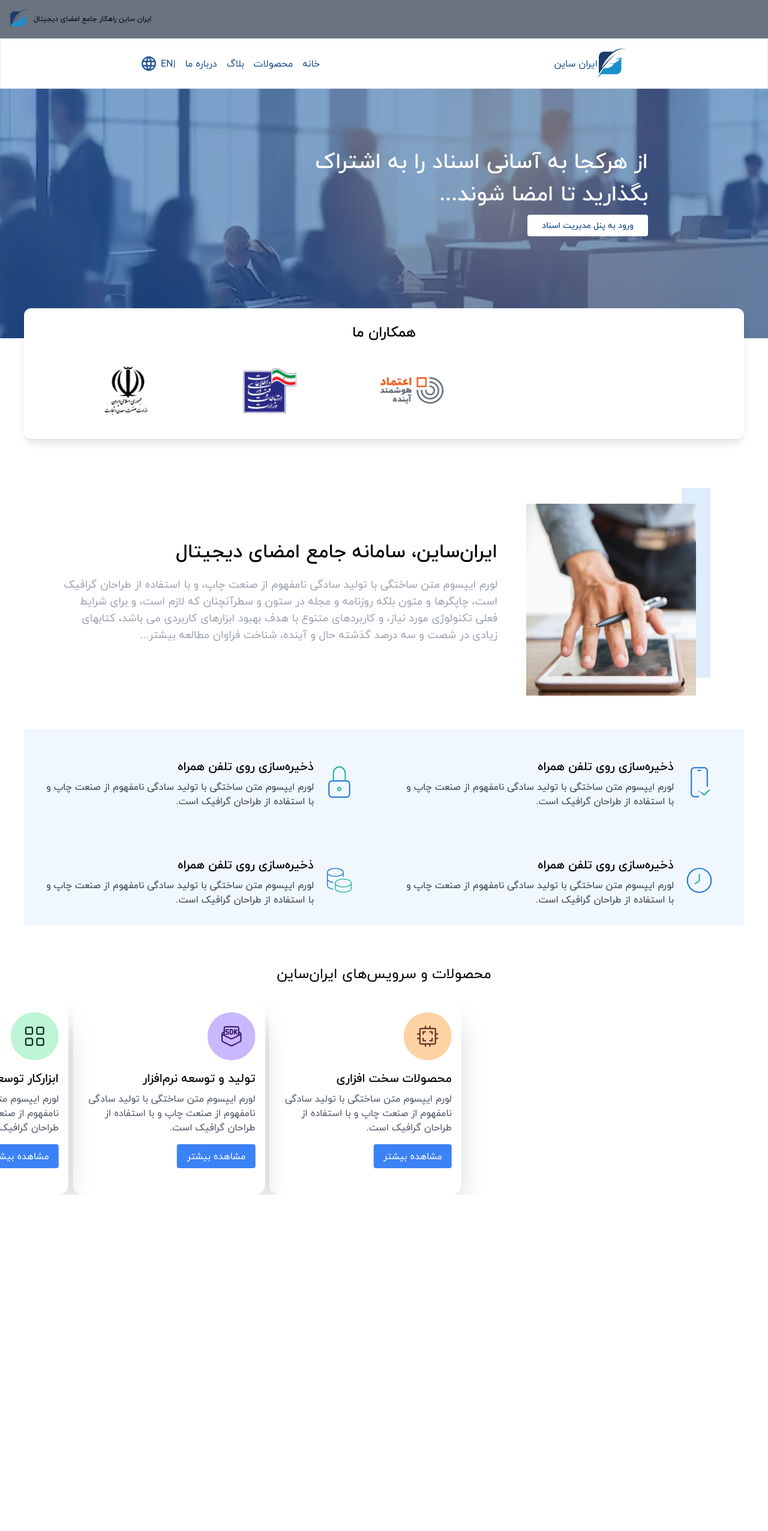
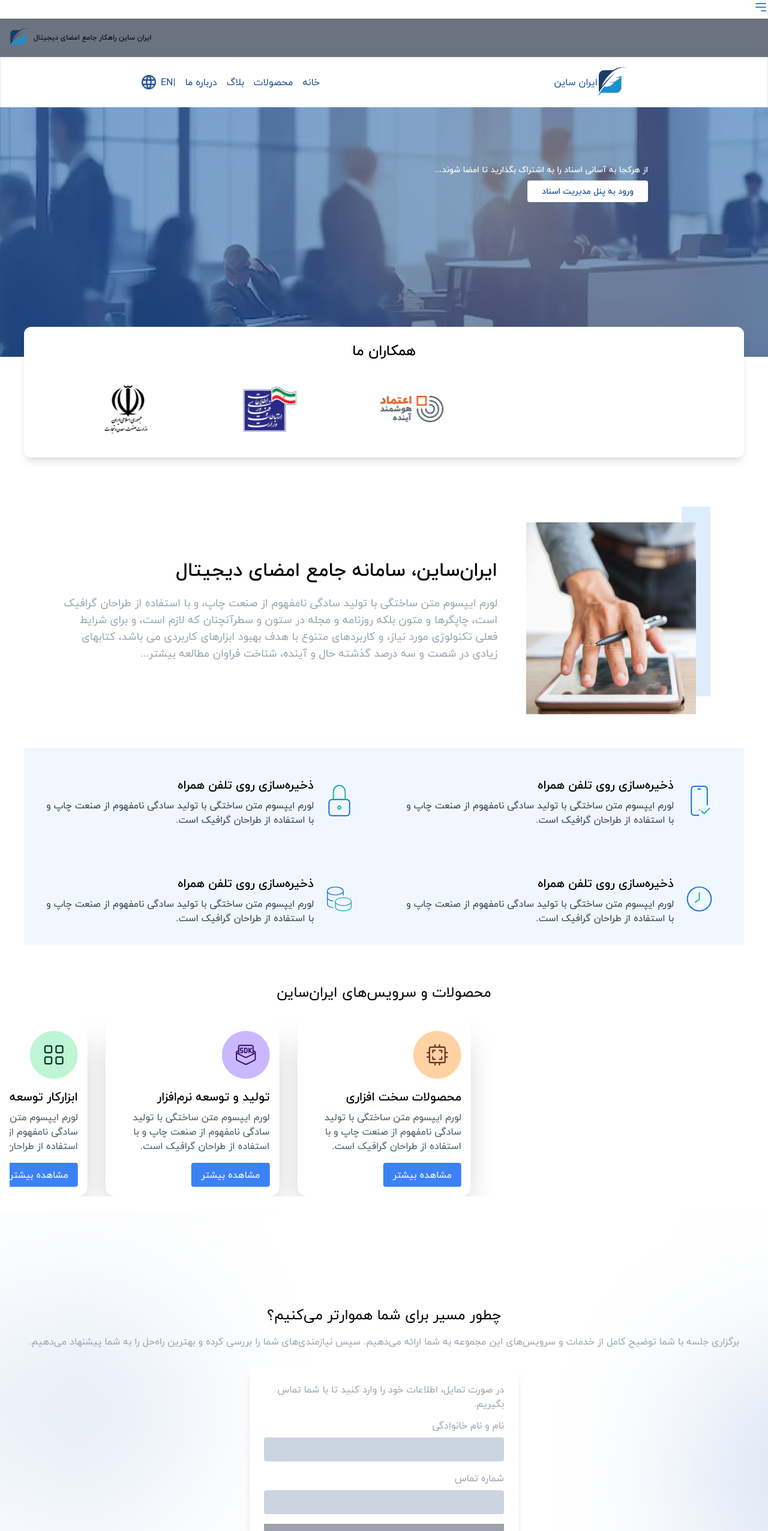
Before and after one commit to mahbobe-mohseni/iraaan-sighn-, a React (Create React App) app: page / in a window 1280 px wide. Shown: the top 2553 px of the page at 60% size. Before the commit the page ends 2016 px from the top, so only its background shows below. Built offline with nearby package versions, Linux system fonts and the light colour scheme; the HTML template or start-up script is replaced by a standard one.

Commit message:
add backgrondimg to image config

```diff
--- /dev/null
+++ b/src/components/ContactForm.jsx
@@ -0,0 +1,75 @@
+import React, { useState } from 'react';
+import { LowerBackGround } from "../images";
+
+const ContactForm = () => {
+  const [formData, setFormData] = useState({
+    name: '',
+    phone: '',
+    email: '',
+    noContact: false,
+  });
+
+  const handleChange = (e) => {
+    const { name, value, type, checked } = e.target;
+    setFormData({
+      ...formData,
+      [name]: type === 'checkbox' ? checked : value,
+    });
+  };
+
+  const handleSubmit = (e) => {
+    e.preventDefault();
+    // Handle form submission logic here
+    console.log(formData);
+  };
+
+  return (
+    <div
+    style={{ backgroundImage: `url(${LowerBackGround})` }}
+    className="flex flex-col items-center justify-center min-h-screen bg-white text-black">
+      <h1 className="text-2xl mb-4 text-black">چطور مسیر برای شما هموارتر می‌کنیم؟</h1>
+      <p className="text-center mb-8 text-mygray">
+        برگزاری جلسه با شما توضیح کامل از خدمات و سرویس‌های این مجموعه به شما ارائه می‌دهیم. سپس نیازمندی‌های شما را بررسی کرده و بهترین راه‌حل را به شما پیشنهاد می‌دهیم.
+      </p>
+      <form onSubmit={handleSubmit} className=" bg-white p-6 rounded-lg shadow-lg w-full max-w-md">
+        <div className="mb-4">
+        <p className='mb-3 text-mygray'>در صورت تمایل، اطلاعات خود را وارد کنید تا با شما تماس بگیریم.</p>
+          <label className="block mb-2 text-mygray" htmlFor="name">نام و نام خانوادگی</label>
+          <input
+            type="text"
+            id="name"
+            name="name"
+            value={formData.name}
+            onChange={handleChange}
+            className="w-full p-2 rounded bg-slate-300 text-white"
+          />
+        </div>
+        <div className="mb-4">
+          <label className="block mb-2 text-mygray" htmlFor="phone">شماره تماس</label>
+          <input
+            type="text"
+            id="phone"
+            name="phone"
+            value={formData.phone}
+            onChange={handleChange}
+            className="w-full p-2 rounded bg-slate-300 text-white"
+          />
+        </div>
+
+        <div className="mb-4 flex items-center bg-mygray p-2">
+          <input
+            type="checkbox"
+            id="noContact"
+            name="noContact"
+            checked={formData.noContact}
+            onChange={handleChange}
+          />
+          <label htmlFor="noContact">  من ربات نیستم  </label>
+        </div>
+        <button type="submit" className=" w-32 p-2 bg-blue-600 rounded text-white">ثبت اطلاعات</button>
+      </form>
+    </div>
+  );
+};
+
+export default ContactForm;
--- /dev/null
+++ b/src/components/HamburgerMenu.jsx
@@ -0,0 +1,62 @@
+import React, { useState } from 'react';
+import { Logo, Vector } from "../images";
+
+const HamburgerMenu = () => {
+  const [isOpen, setIsOpen] = useState(false);
+
+  const toggleMenu = () => {
+    setIsOpen(!isOpen);
+  };
+
+  return (
+    <div className="relative">
+      <button
+        className="text-blue-500 focus:outline-none"
+        onClick={toggleMenu}
+      >
+        <svg
+          className="w-6 h-6"
+          fill="none"
+          stroke="currentColor"
+          viewBox="0 0 24 24"
+          xmlns="http://www.w3.org/2000/svg"
+        >
+          <path
+            strokeLinecap="round"
+            strokeLinejoin="round"
+            strokeWidth="2"
+            d="M4 6h16M4 12h16m-7 6h7"
+          ></path>
+        </svg>
+      </button>
+      {isOpen && (
+        <div className="absolute right-0 mt-2 w-48 bg-white rounded-md shadow-lg z-20">
+          <a href="#" className="block px-4 py-2 text-gray-800 hover:bg-gray-200">خانه</a>
+          <a href="#" className="block px-4 py-2 text-gray-800 hover:bg-gray-200">محصولات</a>
+          <a href="#" className="block px-4 py-2 text-gray-800 hover:bg-gray-200">درباره ما</a>
+        </div>
+      )}
+    </div>
+  );
+};
+
+
+
+
+<div className="App">
+<header className="bg-white shadow">
+  <div className="container mx-auto px-4 py-4 flex justify-between items-center">
+    <div className="text-blue-500 text-xl font-bold">لوگو</div>
+    <nav className="hidden md:flex space-x-4">
+      <a href="#" className="text-gray-800 hover:text-blue-500">خانه</a>
+      <a href="#" className="text-gray-800 hover:text-blue-500">محصولات</a>
+      <a href="#" className="text-gray-800 hover:text-blue-500">درباره ما</a>
+    </nav>
+    <div className="md:hidden">
+      <HamburgerMenu />
+    </div>
+  </div>
+</header>
+</div>
+
+export default HamburgerMenu;
--- a/src/components/ImageComponent.jsx
+++ b/src/components/ImageComponent.jsx
@@ -6,10 +6,10 @@
   return (
     <section
       style={{ backgroundImage: `url(${BannerPicture})` }}
-      className="relative w-full bg-cover bg-center h-[416px] pt-[94px]" // vaghti gharar nist chizi bind koni nemikhad {} ro bezari
+      className="relative w-full bg-cover bg-center h-[416px] pt-[94px]"
     >
-      <div className="w-[607px] break-words mr-[200px]">
-        <p className="font-bold text-white text-4xl leading-[54px] mb-2">
+      <div className="w-[607px] break-words mr-[200px] sm:hideden">
+        <p className="font-bold text-white text-4xl leading-[54px] mb-2 sm:text-sm">
           از هرکجا به آسانی اسناد را به اشتراک بگذارید تا امضا شوند...
         </p>
 
--- a/src/components/ProductServicesSlider.jsx
+++ b/src/components/ProductServicesSlider.jsx
@@ -1,9 +1,10 @@
 import React from 'react';
-import { Swiper, SwiperSlide } from 'swiper/react';
+// import { Swiper, SwiperSlide } from 'swiper/react';
 import {p1,p2,p3,p4} from '../images'
 // import 'swiper/swiper-bundle.min.css';
 // import 'swiper/swiper.min.css';
-
+import { Swiper, SwiperSlide } from "swiper/react";
+import "swiper/css";
 const ProductServicesSlider = () => {
   const services = [
     {
@@ -33,12 +34,12 @@
   ];
 
   return (
-    <div className=" bg-white text-black py-6 mt-10">
+    <div className=" bg-white text-black py-6 mt-10 p-4 ">
       <h2 className="text-center text-2xl mb-8">محصولات و سرویس‌های ایران‌ساین</h2>
       <Swiper
          slidesPerView={4}
            centeredSlides={true}
-         spaceBetween={30}
+         spaceBetween={20}
          grabCursor={true}
         breakpoints={{
           640: {
@@ -57,7 +58,7 @@
       >
         {services.map((service, index) => (
           <SwiperSlide key={index}>
-            <div className="bg-white rounded-2xl shadow-2xl p-4 w-80 h-80 mx-5">
+            <div className= "p-4 bg-white rounded-2xl shadow-2xl  ">
               <div className="flex items-center justify-start mb-4">
                 <span className="text-4xl"><img src={service.icon} className="w-20 h-20"/></span>
               </div>
--- a/src/images.js
+++ b/src/images.js
@@ -18,4 +18,5 @@
 import p2 from "./assets/images/p2.svg"
 import p3 from "./assets/images/p3.svg"
 import p4 from "./assets/images/p4.svg"
-export { Logo, Vector, BannerPicture, trust, vezarat, sanat,haf,hasin,farabom,rahsa,fanavaran,pishkhan,mobile,lock,clock,coines,p1,p2,p3,p4};
+import LowerBackGround from "./assets/images/LowerBackGround.png"
+export { Logo, Vector, BannerPicture, trust, vezarat, sanat,haf,hasin,farabom,rahsa,fanavaran,pishkhan,mobile,lock,clock,coines,p1,p2,p3,p4,LowerBackGround};
--- a/src/pages/Home.jsx
+++ b/src/pages/Home.jsx
@@ -4,16 +4,22 @@
 import Pishkhan from "../components/Pishkhan";
 import FeatureCardWrapper from "../components/FeatureCardWrapper";
 import ProductServicesSlider from "../components/ProductServicesSlider";
+import ContactForm from "../components/ContactForm";
+  import HamburgerMenu from "../components/HamburgerMenu";
 
 const Home = () => {
   return (
     <>
+        {/* <div className="md:hidden"> */}
+      <HamburgerMenu />
+    {/* </div> */}
       <Navbar />
       <Header />
       <ImageComponent />
       <Pishkhan />
       <FeatureCardWrapper />
       <ProductServicesSlider/>
+      <ContactForm/>
     </>
   );
 };
```
Also changed, not shown: src/App.js (+12 -1 lines), src/assets/images/LowerBackGround.png (added).
